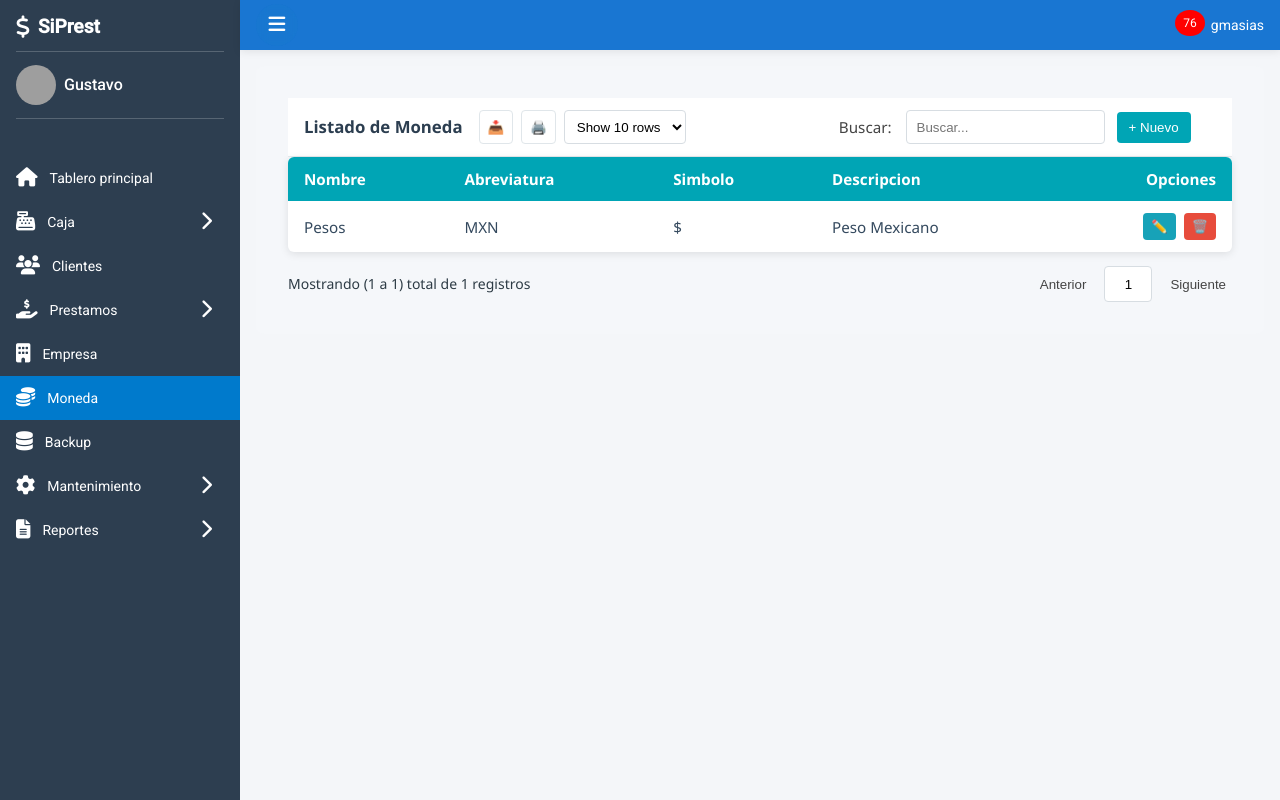
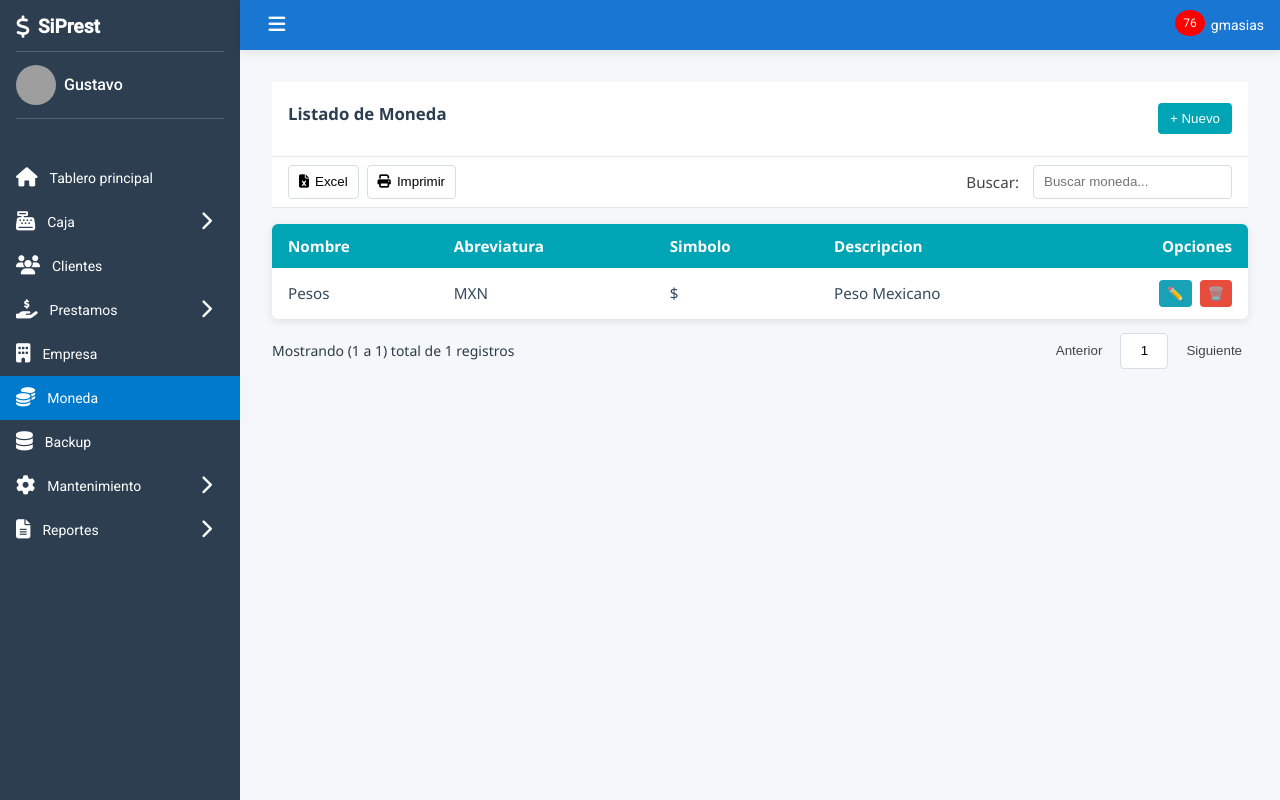
Before and after one commit to isramartin/Sistema-de-Prestamos, an Angular app: page /moneda in a window 1280 px wide. Built offline with nearby package versions, Linux system fonts and the light colour scheme; grey boxes are pictures that could not be loaded.

Commit message:
fix scss moneda 4

```diff
--- a/src/app/moneda/moneda.html
+++ b/src/app/moneda/moneda.html
@@ -1,16 +1,36 @@
 <div class="moneda-container">
 
-  <div class="moneda-card">
+     <div class="card-header top-bar">
+    <h2 class="title">Listado de Moneda</h2>
+     <button (click)="abrirModal('nuevo')" class="btn btn-new" title="Nuevo">+ Nuevo</button>
+  </div>
+   <div class="card-header bottom-bar">
+    <div class="toolbar-left">
+      <button class="icon-btn">
+        <i class="fas fa-file-excel"></i> Excel
+      </button>
+      <button class="icon-btn">
+        <i class="fas fa-print"></i> Imprimir
+      </button>
+    </div>
+
+    <div class="search">
+      <label for="buscar">Buscar:</label>
+      <input id="buscar" type="text" class="form-control" placeholder="Buscar moneda...">
+    </div>
+  </div>
+
+
     <!-- CABECERA: título a la izquierda, acciones a la derecha -->
-    <div class="card-header">
+    <!-- <div class="card-header">
       <div class="title">Listado de Moneda</div>
 
       <div class="actions">
-        <!-- Toolbar izquierdo: export / impresora / select -->
+       Toolbar izquierdo: export / impresora / select -
         <div class="table-toolbar" aria-hidden="true">
-          <!-- reemplaza con iconos reales si los tienes -->
+           reemplaza con iconos reales si los tienes -
           <button class="btn btn-sm" title="Exportar Excel">
-            <!-- icono Excel -->
+            <icono Excel
             <span>📥</span>
           </button>
           <button class="btn btn-sm" title="Imprimir">
@@ -24,7 +44,7 @@
           </select>
         </div>
 
-        <!-- Buscador + Nuevo (alineado a la derecha) -->
+         Buscador + Nuevo (alineado a la derecha) -
         <div style="display:flex; align-items:center; gap:12px;">
           <div class="search">
             <label style="margin-right:6px; font-size:0.95rem; color:#444;">Buscar:</label>
@@ -34,7 +54,7 @@
           <button (click)="abrirModal('nuevo')" class="btn btn-new" title="Nuevo">+ Nuevo</button>
         </div>
       </div>
-    </div>
+    </div> -->
 
     <!-- CUERPO: tabla y pie -->
     <div class="card-body">
@@ -81,7 +101,7 @@
         </div>
       </div>
     </div>
-  </div>
+
 
   <!-- Modal: estructura lista, usa las mismas clases que el SCSS -->
 <div class="modal-backdrop" *ngIf="mostrarModal">
--- a/src/app/moneda/moneda.scss
+++ b/src/app/moneda/moneda.scss
@@ -1,9 +1,90 @@
 .moneda-container {
-    padding: 2rem;
+    padding: 1rem;
     background-color: #f5f7fa;
     border-radius: 8px;
     font-family: "Segoe UI", Roboto, "Helvetica Neue", Arial, sans-serif;
     color: #2d3b45;
+
+    /* Header superior */
+    .top-bar {
+        display: flex;
+        justify-content: space-between;
+        align-items: center;
+
+        .title {
+            font-size: 1.4rem;
+            font-weight: 600;
+            color: #2c3e50;
+        }
+
+        .btn-new {
+            background: #00a5b5;
+            color: #fff;
+            border: none;
+            padding: 8px 14px;
+            border-radius: 4px;
+            cursor: pointer;
+            display: flex;
+            align-items: center;
+            gap: 6px;
+
+            &:hover {
+                background: #008c9c;
+            }
+        }
+    }
+
+    .bottom-bar {
+        display: flex;
+        justify-content: space-between;
+        align-items: center;
+        margin-bottom: 16px;
+
+        .toolbar-left {
+            display: flex;
+            gap: 8px;
+
+            .icon-btn {
+                display: flex;
+                align-items: center;
+                gap: 6px;
+                padding: 6px 10px;
+                border: 1px solid #d7dde2;
+                border-radius: 4px;
+                background: #fff;
+                cursor: pointer;
+
+                &:hover {
+                    background: #f1f1f1;
+                }
+            }
+        }
+
+        .search {
+            display: flex;
+            align-items: center;
+            gap: 8px;
+
+            label {
+                font-size: 0.95rem;
+                color: #444;
+            }
+
+            .form-control {
+                height: 34px;
+                padding: 6px 10px;
+                border: 1px solid #d7dde2;
+                border-radius: 4px;
+                min-width: 200px;
+
+                &:focus {
+                    border-color: #00a5b5;
+                    outline: none;
+                    box-shadow: 0 0 4px rgba(0, 165, 181, 0.3);
+                }
+            }
+        }
+    }
 
     h2 {
         margin-bottom: 1.5rem;
@@ -15,7 +96,7 @@
     .card-header {
         display: flex;
         align-items: center;
-        padding: 12px 16px;
+        padding: 8px 16px;
         border-bottom: 1px solid #e6e9ec;
         background: #fff;
         gap: 16px;
```
